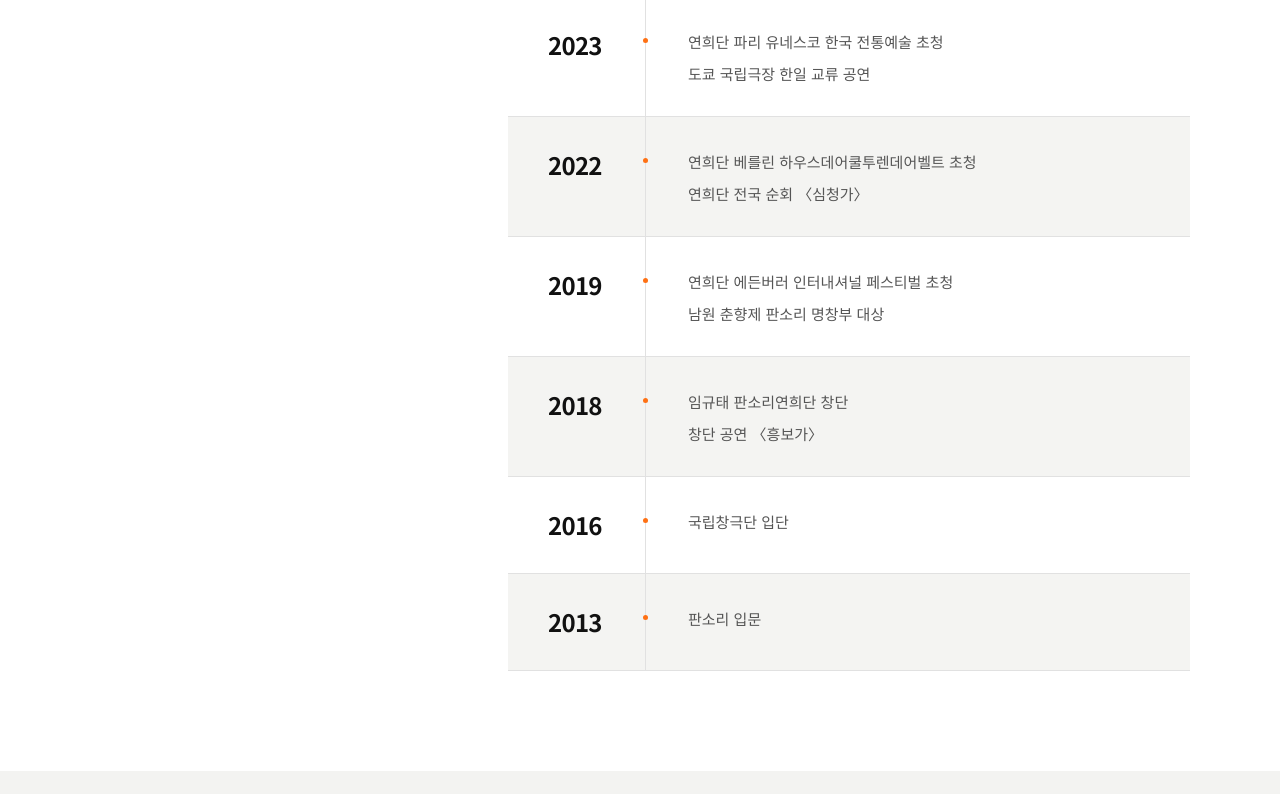
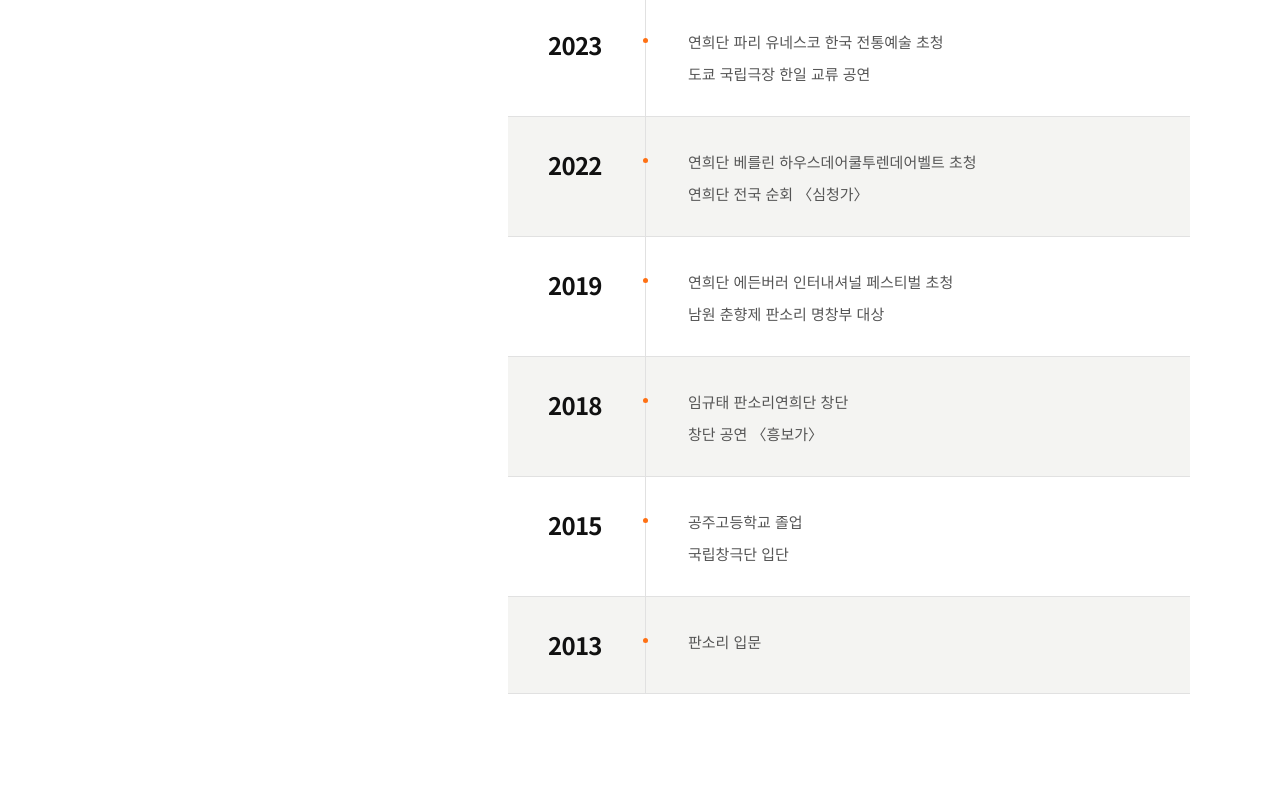
Before and after one commit to changhyun152521/design-check, a plain HTML site: page index.html in a window 1280 px wide. Shown: the part 976-1770 px from the top of the page. Before the commit the page ends 1747 px from the top, so only its background shows below. Drawn offline with Linux system fonts and the light colour scheme.

Commit message:
연혁에서 2016을 빼고 2015에 공주고 졸업과 국립창극단 입단을 넣는다.
Co-authored-by: Cursor <cursoragent@cursor.com>

```diff
--- a/index.html
+++ b/index.html
@@ -162,8 +162,9 @@
             </ul>
           </div>
           <div>
-            <p>2016</p>
+            <p>2015</p>
             <ul>
+              <li>공주고등학교 졸업</li>
               <li>국립창극단 입단</li>
             </ul>
           </div>
```
